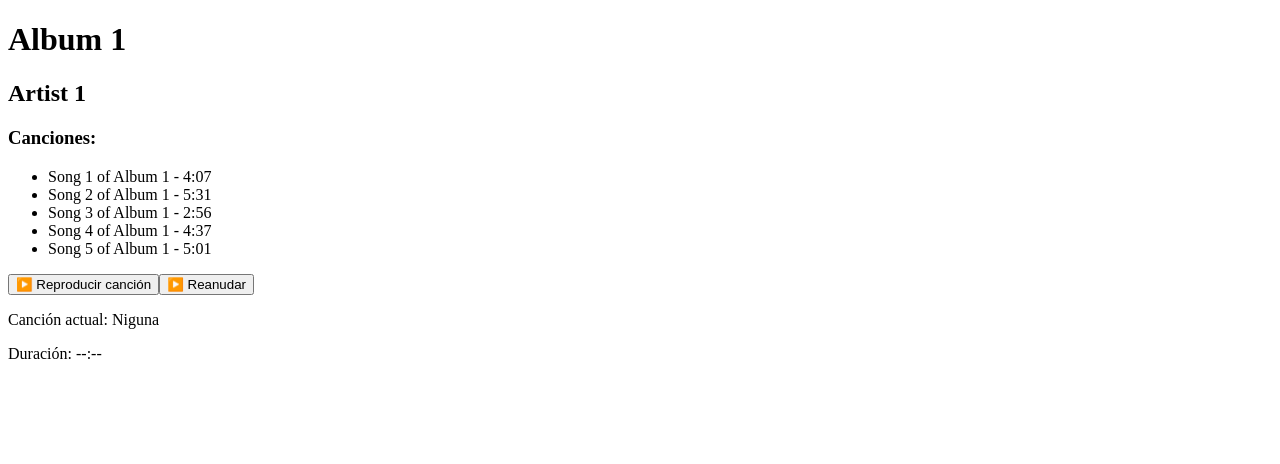
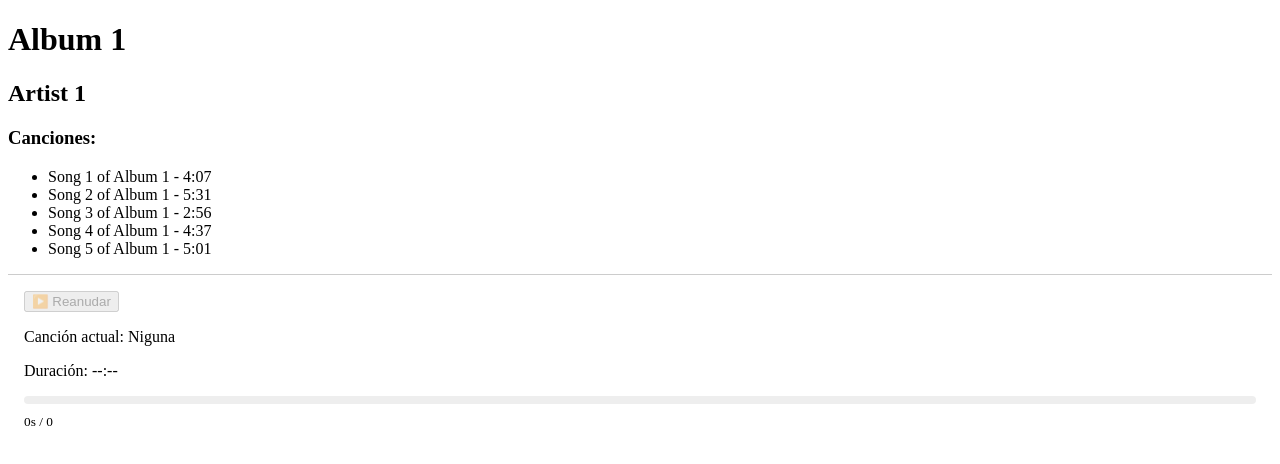
Before and after one commit to lucasnbarbero/spotify-clone, a Vue app: page /album/1 in a window 1280 px wide. Shown: the top 464 px of the page. Built offline with nearby package versions, Linux system fonts and the light colour scheme; the HTML template or start-up script is replaced by a standard one.

Commit message:
feat: implement PlayerBar component with playback controls and progress tracking #8

```diff
--- a/src/App.vue
+++ b/src/App.vue
@@ -1,22 +1,8 @@
 <script setup lang="ts">
-import { usePlayerStore } from './stores/player.store';
-
-const playerStore = usePlayerStore();
-
-function reproduceSong() {
-  playerStore.playSong({ id: 1, title: 'Song Title', duration: '3:45' });
-}
+import PlayerBar from './components/PlayerBar.vue';
 </script>
 
 <template>
   <RouterView />
-  <div>
-    <button @click="reproduceSong">▶️ Reproducir canción</button>
-    <button @click="playerStore.togglePlayPause">
-      {{ playerStore.isPlaying ? '⏸ Pausar' : '▶️ Reanudar' }}
-    </button>
-
-    <p>Canción actual: {{ playerStore.currentSongTitle }}</p>
-    <p>Duración: {{ playerStore.currentSongDuration }}</p>
-  </div>
+  <PlayerBar />
 </template>
--- /dev/null
+++ b/src/components/PlayerBar.vue
@@ -0,0 +1,50 @@
+<script setup lang="ts">
+import { computed, onUnmounted } from 'vue';
+import { usePlayerStore } from '@/stores/player.store';
+
+const playerStore = usePlayerStore();
+
+const isCurrentSong = computed(() => playerStore.currentSong === null);
+
+onUnmounted(() => {
+  playerStore.stopProgress();
+});
+</script>
+
+<template>
+  <div class="player-bar">
+    <button :disabled="isCurrentSong" @click="playerStore.togglePlayPause">
+      {{ playerStore.isPlaying ? '⏸ Pausar' : '▶️ Reanudar' }}
+    </button>
+
+    <p>Canción actual: {{ playerStore.currentSongTitle }}</p>
+    <p>Duración: {{ playerStore.currentSongDuration }}</p>
+
+    <div class="progress-bar-wrapper">
+      <div class="progress-bar" :style="{ width: playerStore.progressPercentage + '%' }"></div>
+    </div>
+    <small>{{ playerStore.currentTime }}s / {{ playerStore.durationInSeconds }}</small>
+  </div>
+</template>
+
+<style scoped>
+.player-bar {
+  padding: 1rem;
+  border-top: 1px solid #ccc;
+}
+
+.progress-bar-wrapper {
+  width: 100%;
+  height: 8px;
+  background-color: #eee;
+  margin: 0.5rem 0;
+  border-radius: 4px;
+  overflow: hidden;
+}
+
+.progress-bar {
+  height: 100%;
+  background: dodgerblue;
+  transition: width 0.4s ease;
+}
+</style>
--- a/src/stores/player.store.ts
+++ b/src/stores/player.store.ts
@@ -1,4 +1,4 @@
-//  src/stores/player.ts
+//  src/stores/player.store.ts
 import { defineStore } from 'pinia';
 
 import type { ISong } from '@/types/ISong';
@@ -6,27 +6,71 @@ import type { ISong } from '@/types/ISong';
 interface PlayerState {
   currentSong: ISong | null;
   isPlaying: boolean;
+  currentTime: number;
+  intervalId: number | null;
 }
 
 export const usePlayerStore = defineStore('player', {
   state: (): PlayerState => ({
     currentSong: null,
     isPlaying: false,
+    currentTime: 0,
+    intervalId: null,
   }),
 
   getters: {
     currentSongTitle: (state) => (state.currentSong ? state.currentSong.title : 'Niguna'),
     currentSongDuration: (state) => (state.currentSong ? state.currentSong.duration : '--:--'),
+    durationInSeconds: (state) => {
+      if (!state.currentSong) return 0;
+      const [min, sec] = state.currentSong.duration.split(':').map(Number);
+      return min * 60 + sec;
+    },
+    progressPercentage: (state): number => {
+      const total = (state as any).durationInSeconds;
+      return total === 0 ? 0 : Math.min((state.currentTime / total) * 100, 100);
+    },
   },
 
   actions: {
     playSong(song: ISong) {
+      this.stopProgress();
       this.currentSong = song;
+      this.currentTime = 0;
       this.isPlaying = true;
+      this.startProgress();
     },
 
     togglePlayPause() {
       this.isPlaying = !this.isPlaying;
+      this.isPlaying ? this.startProgress() : this.stopProgress();
+    },
+
+    updateProgress(time: number) {
+      this.currentTime = time;
+    },
+
+    startProgress() {
+      if (this.intervalId ) return;
+
+      this.intervalId = window.setInterval(() => {
+        if (!this.isPlaying) return;
+
+        if (this.currentTime >= this.durationInSeconds) {
+          this.stopProgress();
+          this.isPlaying = false;
+          return;
+        }
+
+        this.currentTime++;
+      }, 1000);
+    },
+
+    stopProgress() {
+      if (this.intervalId) {
+        clearInterval(this.intervalId);
+        this.intervalId = null;
+      }
     },
   },
 });
```
